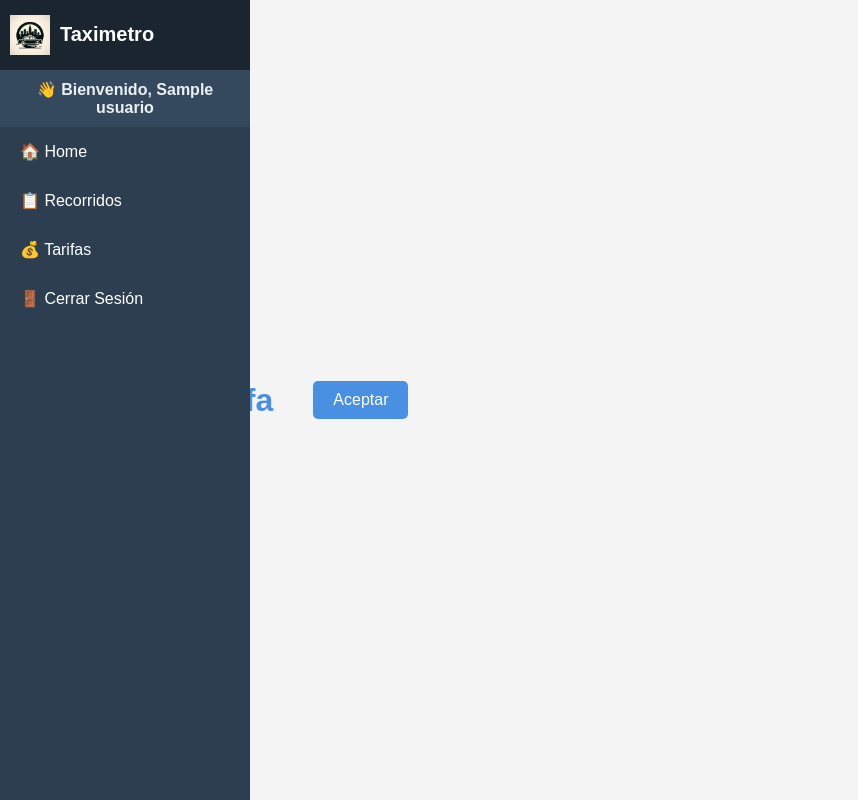
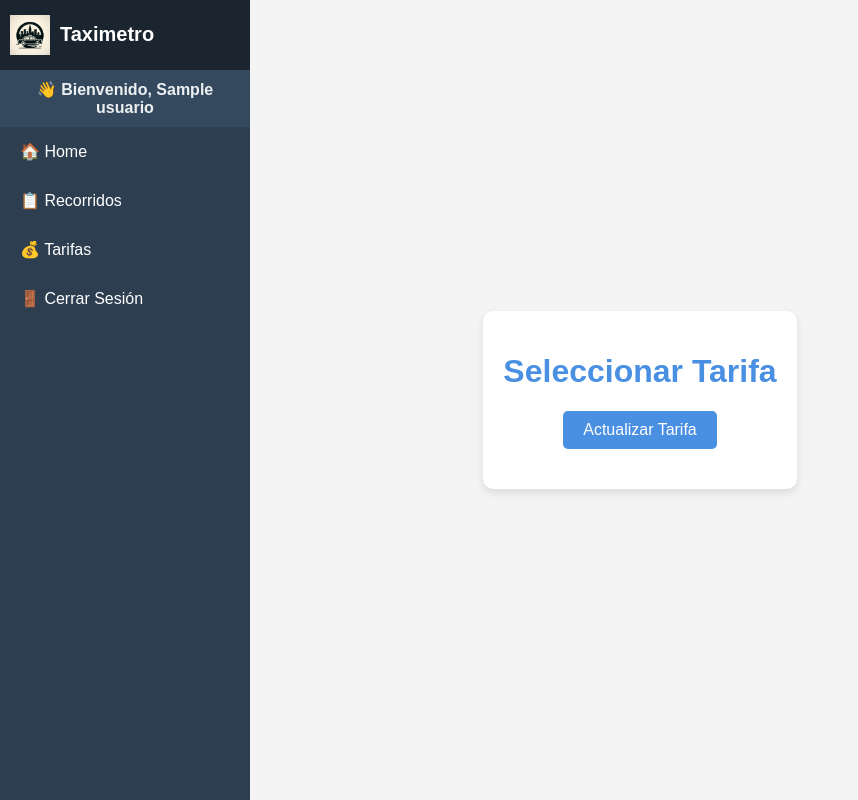
Before and after one commit to mr-melenas/ejercicios, a Flask app: template taximetro/taximetro_web/templates/tarifas.html in a window 1280 px wide. Shown: the whole page, without its empty margins (0-858 px from the left). Run offline with Flask 3, Linux system fonts and the light colour scheme; the template is opened without the code that fills it: most values are stand-ins (such as "Sample title", 1, 10 or a date in 2020); a database or web service that is not in the repository returns one stand-in record (values such as "Sample title"); data that the repository does not hold is empty; some libraries are stand-ins or nearby versions.

Commit message:
tarifas ok

```diff
--- a/taximetro/taximetro_web/app.py
+++ b/taximetro/taximetro_web/app.py
@@ -121,10 +121,17 @@ def iniciar_taximetro():
 
 @app.route('/finalizar_taximetro', methods=['POST'])
 def finalizar_taximetro():
-    #print("entro en iniciar_taximetro")
+    if 'usuario' not in session:
+        return jsonify({"error": "Usuario no autenticado"}), 403
+
     data = request.get_json()
-    precio_parado= 0.02
-    precio_movimiento= 0.05
+    usuario = mongo.db.conductores.find_one({'username': session['usuario']})
+    tarifa = mongo.db.tarifas.find_one({'tipo': usuario['tipo']})
+    if not tarifa:
+        return jsonify({"error": "Tarifa no encontrada para el usuario"}), 404
+
+    precio_parado= tarifa['parado']
+    precio_movimiento= tarifa['movimiento']
     tiempo_total = data['tiempo_total']
     tiempo_movimiento = 0
     tiempo_parado = 0
@@ -142,7 +149,8 @@ def finalizar_taximetro():
         "tiempo_parado": tiempo_parado,
         "tiempo_movimiento": tiempo_movimiento,
         "total_pagar": total_pagar,
-        "fecha_registro": datetime.now()
+        "fecha_registro": datetime.now(),
+        "tarifa": usuario['tipo'] #guardo en bd el tipo de tarifa
     })
 
     return jsonify({
@@ -158,7 +166,7 @@ def finalizar_taximetro():
 def guardar_recorrido():
     if 'usuario' not in session:
         return redirect(url_for('login'))
-
+    print("entro en guardar_recorrido!!!!!!!!!!!!!")
     data = request.form
     nuevo_recorrido = {
         "conductor": data["conductor"],
@@ -185,53 +193,39 @@ def mostrar_recorridos():
     return render_template('recorridos.html', recorridos=recorridos, usuario=session['usuario'])
 
 
+#----------------------------------------------------------------------------------------------------------------------------
+# Página de Tarifas
+#----------------------------------------------------------------------------------------------------------------------------
+@app.route('/api/tarifas', methods=['GET'])
+def obtener_tarifas():
+    tarifas = list(mongo.db.tarifas.find({}, {"_id": 0}))  # Excluir el _id
+    return jsonify(tarifas)
 
-#----------------------------------------------------------------------------------------------------------------------------
-# Página tarifas
-#----------------------------------------------------------------------------------------------------------------------------
-# @app.route('/tarifas')
-# def tarifas():
-#     if 'usuario' not in session:
-#         return redirect(url_for('login'))
-#     return render_template('tarifas.html')
 
-# Ruta para obtener todas las tarifas
-# @app.route("/tarifas", methods=["GET"])
-# def obtener_tarifas():
-#     tarifas = list(mongo.db.tarifas.find({}, {"_id": 0}))  # Excluir el campo _id
-#     return jsonify(tarifas)
+@app.route('/tarifas')
+def tarifas():
+    if 'usuario' not in session:
+        return redirect(url_for('login'))
+    tarifas = list(mongo.db.tarifas.find({}, {"_id": 0})) #toma el listado de todas las tarifas
+    return render_template('tarifas.html', tarifas=tarifas, usuario=session['usuario'])
 
-# # Ruta para seleccionar una tarifa
-# @app.route("/tarifas/seleccionar", methods=["POST"])
-# def seleccionar_tarifa():
-#     global tarifa_seleccionada
-#     data = request.get_json()
-#     tipo = data.get("tipo")
+@app.route('/actualizar_tarifa', methods=['POST'])
+def actualizar_tarifa():
+    if 'usuario' not in session:
+        return jsonify({"error": "Usuario no autenticado"}), 403
 
-#     tarifa = mongo.db.tarifas.find_one({"tipo": tipo}, {"_id": 0})
-#     if not tarifa:
-#         return jsonify({"error": "Tarifa no encontrada"}), 404
+    data = request.get_json()
+    nueva_tarifa = data.get('tipo')
 
-#     tarifa_seleccionada = tarifa  # Guardar la tarifa seleccionada en la variable global
-#     return jsonify({"mensaje": f"Tarifa '{tipo}' seleccionada correctamente.", "tarifa": tarifa})
+    resultado = mongo.db.conductores.update_one(
+        {"username": session['usuario']},
+        {"$set": {"tipo": nueva_tarifa}}
+    )
 
-# # Ruta para calcular el costo de un trayecto
-# @app.route("/trayecto", methods=["POST"])
-# def calcular_costo_trayecto():
-#     if not tarifa_seleccionada:
-#         return jsonify({"error": "No se ha seleccionado ninguna tarifa"}), 400
-
-#     data = request.get_json()
-#     tiempo_movimiento = data.get("tiempo_movimiento", 0)
-#     tiempo_parado = data.get("tiempo_parado", 0)
-
-#     costo = (tiempo_movimiento * tarifa_seleccionada["movimiento"]) + (tiempo_parado * tarifa_seleccionada["parado"])
-#     return jsonify({"costo": round(costo, 2), "moneda": tarifa_seleccionada["moneda"]})
-
-# # Ruta para renderizar la página de tarifas
-# @app.route("/tarifas.html", methods=["GET"])
-# def mostrar_tarifas():
-#     return render_template("tarifas.html")
+    if resultado.modified_count > 0:
+        return jsonify({"mensaje": "Tarifa actualizada correctamente"})
+    else:
+        return jsonify({"mensaje": "No se realizó ningún cambio"})
 
 
 #----------------------------------------------------------------------------------------------------------------------------
--- a/taximetro/taximetro_web/templates/tarifas.html
+++ b/taximetro/taximetro_web/templates/tarifas.html
@@ -6,6 +6,15 @@
     <title>Tarifas - Taxímetro</title>
     <link rel="stylesheet" href="static/css/style.css">
     <style>
+
+        .containerTarifa{
+            max-width: 800px;
+            margin: auto;
+            background: white;
+            padding: 20px;
+            border-radius: 10px;
+            box-shadow: 0 4px 8px rgba(0, 0, 0, 0.1);
+        }
 
         h1 {
             text-align: center;
@@ -17,25 +26,40 @@
             color: #4a90e2;
         }
 
-        .tarifa-container {
+        tarifa-container {
             display: flex;
             flex-wrap: wrap;
             justify-content: center;
             gap: 20px;
         }
+
         .tarifa {
             background: white;
             padding: 20px;
             border: 1px solid #ddd;
             border-radius: 8px;
             box-shadow: 0 0 10px rgba(0,0,0,0.1);
-            width: 200px;
+
             text-align: center;
         }
+
+        .tarifa:hover {
+            transform: scale(1.05);
+        }
+        .tarifa h3 {
+            margin: 5px 0;
+            font-size: 16px;
+            color: #007bff;
+        }
+        .tarifa p {
+            margin: 3px 0;
+            font-size: 14px;
+        }
         .tarifa input[type="radio"] {
-            margin-top: 10px;
+            margin-top: 5px;
         }
-        #aceptar-btn {
+
+        #actualizar-btn {
             display: block;
             margin: 20px auto;
             padding: 10px 20px;
@@ -47,7 +71,8 @@
             font-size: 16px;
             transition: background 0.3s;
         }
-        #aceptar-btn:hover {
+
+        #actualizar-btn:hover {
             background-color: #357ab8;
         }
 
@@ -73,35 +98,30 @@
         <a href="/logout">🚪 Cerrar Sesión</a>
     </div>
     <!-- Área principal -->
-    <div class="container">
-
+    <div class="containerTarifa">
         <h1>Seleccionar Tarifa</h1>
         <div class="tarifa-container" id="tarifas"></div>
-        <button id="aceptar-btn" onclick="guardarTarifa()">Aceptar</button>
-
-
-
+        <button id="actualizar-btn" onclick="actualizarTarifa()">Actualizar Tarifa</button>
     </div>
-
     <script>
         let tarifaSeleccionada = null;
 
         // Obtener tarifas desde el servidor
-        fetch('/tarifas')
+        fetch('/api/tarifas')
             .then(response => response.json())
-            .then(data => mostrarTarifas(data));
+            .then(data => mostrarTarifas(data))
+            .catch(error => console.error('Error al obtener tarifas:', error));
 
         // Mostrar tarifas en la página
         function mostrarTarifas(tarifas) {
             const container = document.getElementById('tarifas');
             container.innerHTML = '';
-
             tarifas.forEach(tarifa => {
                 container.innerHTML += `
                     <div class="tarifa">
                         <h3>${tarifa.tipo}</h3>
-                        <p>Movimiento: ${tarifa.movimiento} ${tarifa.moneda}</p>
-                        <p>Parado: ${tarifa.parado} ${tarifa.moneda}</p>
+                        <p>Movimiento: ${tarifa.movimiento} ${tarifa.moneda}<br/>
+                           Parado: ${tarifa.parado} ${tarifa.moneda}</p>
                         <input type="radio" name="tarifa" value="${tarifa.tipo}" onclick="seleccionarTarifa('${tarifa.tipo}')">
                     </div>
                 `;
@@ -114,25 +134,22 @@
         }
 
         // Guardar la tarifa seleccionada
-        function guardarTarifa() {
+        function actualizarTarifa() {
             if (!tarifaSeleccionada) {
                 alert('Por favor, selecciona una tarifa.');
                 return;
             }
 
-            fetch('/tarifas/seleccionar', {
+            fetch('/actualizar_tarifa', {
                 method: 'POST',
                 headers: { 'Content-Type': 'application/json' },
                 body: JSON.stringify({ tipo: tarifaSeleccionada })
             })
             .then(response => response.json())
             .then(data => {
-                if (data.mensaje) {
-                    alert(data.mensaje);
-                } else {
-                    alert('Error al guardar la tarifa.');
-                }
-            });
+                alert(data.mensaje);
+            })
+            .catch(error => console.error('Error al actualizar la tarifa:', error));
         }
     </script>
 
```
